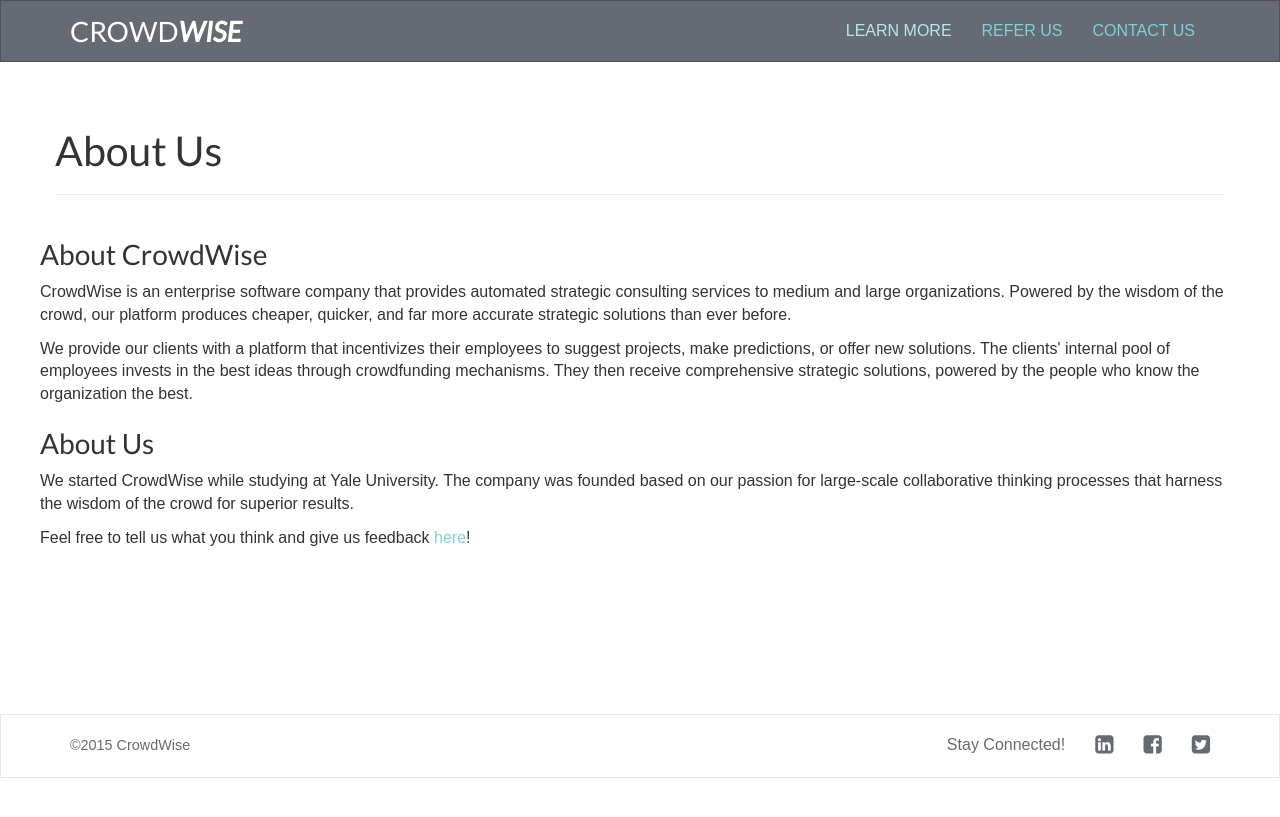
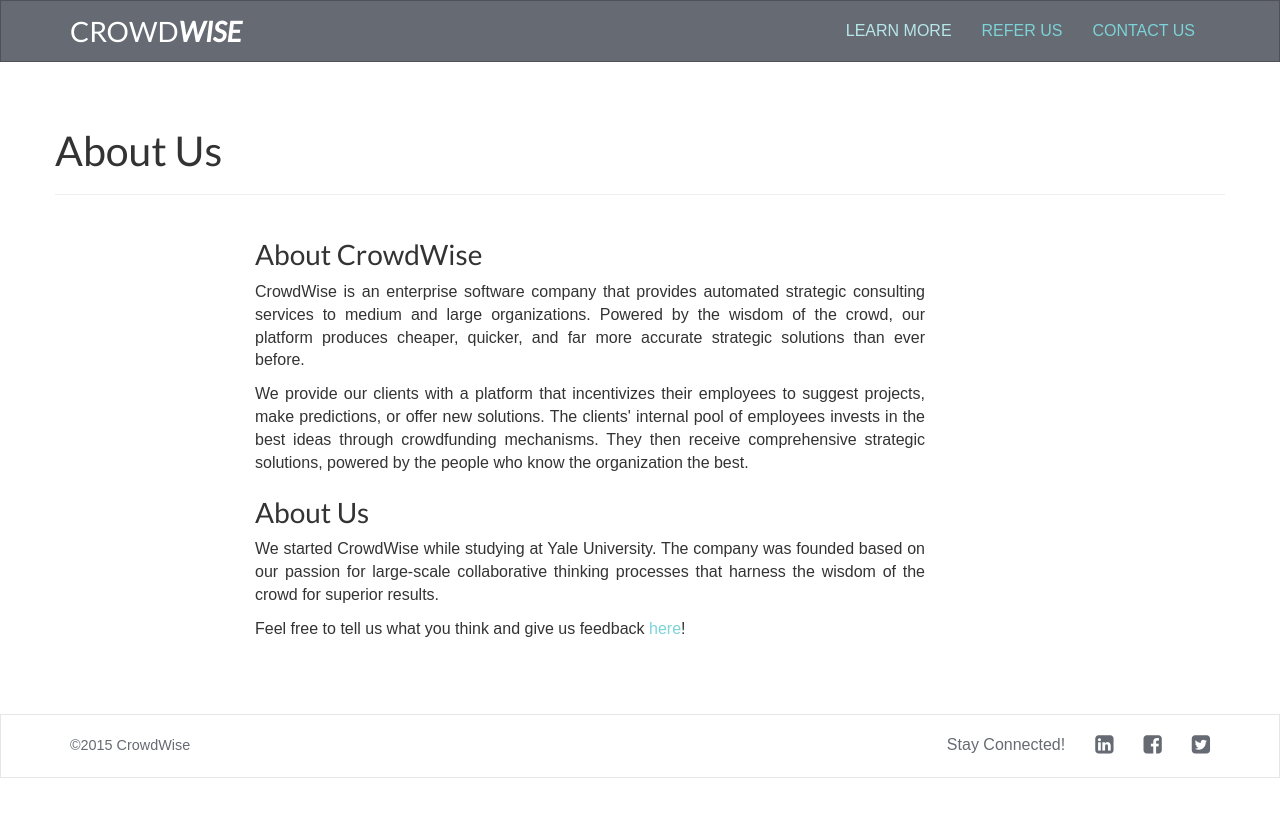
Before and after one commit to crowdwise/crowdwise.github.io, a Jekyll site: the page built from about.html, in a window 1280 px wide. Shown: the top 817 px of the page. Built offline with Jekyll 4.4.1, drawn with Linux system fonts in a browser that asks for light colours.

Commit message:
New favicon, about page tweaks

```diff
--- a/_includes/head.html
+++ b/_includes/head.html
@@ -8,7 +8,7 @@
   </title>
 
   <link rel="stylesheet" href="/assets/stylesheets/style.css">
-  <link rel="shortcut icon" href="/assets/images/favicon.ico?v=2">
+  <link rel="shortcut icon" href="/assets/images/favicon.ico?v=3">
 
   <meta charset="utf-8" />
   <meta content="IE=edge" http-equiv="X-UA-Compatible" />
--- a/about.html
+++ b/about.html
@@ -3,7 +3,8 @@ layout: page
 title: About Us
 ---
 
-<div class="row">
+<div class="row" id="about-us">
+  <div class="col-md-7 col-md-offset-2 col-sm-9 col-sm-offset-1">
     <h3>About CrowdWise</h3>
     <p>CrowdWise is an enterprise software company that provides automated strategic consulting services to medium and large organizations. Powered by the wisdom of the crowd, our platform produces cheaper, quicker, and far more accurate strategic solutions than ever before.</p>
     <p>We provide our clients with a platform that incentivizes their employees to suggest projects, make predictions, or offer new solutions. The clients' internal pool of employees invests in the best ideas through crowdfunding mechanisms. They then receive comprehensive strategic solutions, powered by the people who know the organization the best.</p>
@@ -11,3 +12,4 @@ title: About Us
     <p>We started CrowdWise while studying at Yale University. The company was founded based on our passion for large-scale collaborative thinking processes that harness the wisdom of the crowd for superior results.</p>
     <p>Feel free to tell us what you think and give us feedback <a href="/contact">here</a>!</p>
   </div>
+</div>
--- a/assets/stylesheets/style.scss
+++ b/assets/stylesheets/style.scss
@@ -62,7 +62,7 @@ form {
     ul {
       list-style: none;
       line-height: 1.75em;
-      font-size: 1.1em;
+      // font-size: 1.1em;
       padding: 0px;
       padding-bottom: 15px;
 
@@ -88,6 +88,11 @@ form {
 //   }
 // }
 
+// About Us Page
+#about-us {
+  text-align: justify;
+}
+
 // Contact Styles
 #contact-form {
   margin-top: 25px;
```
Also changed, not shown: assets/images/favicon.ico. Lines whose indentation alone changed are shown as unchanged.
